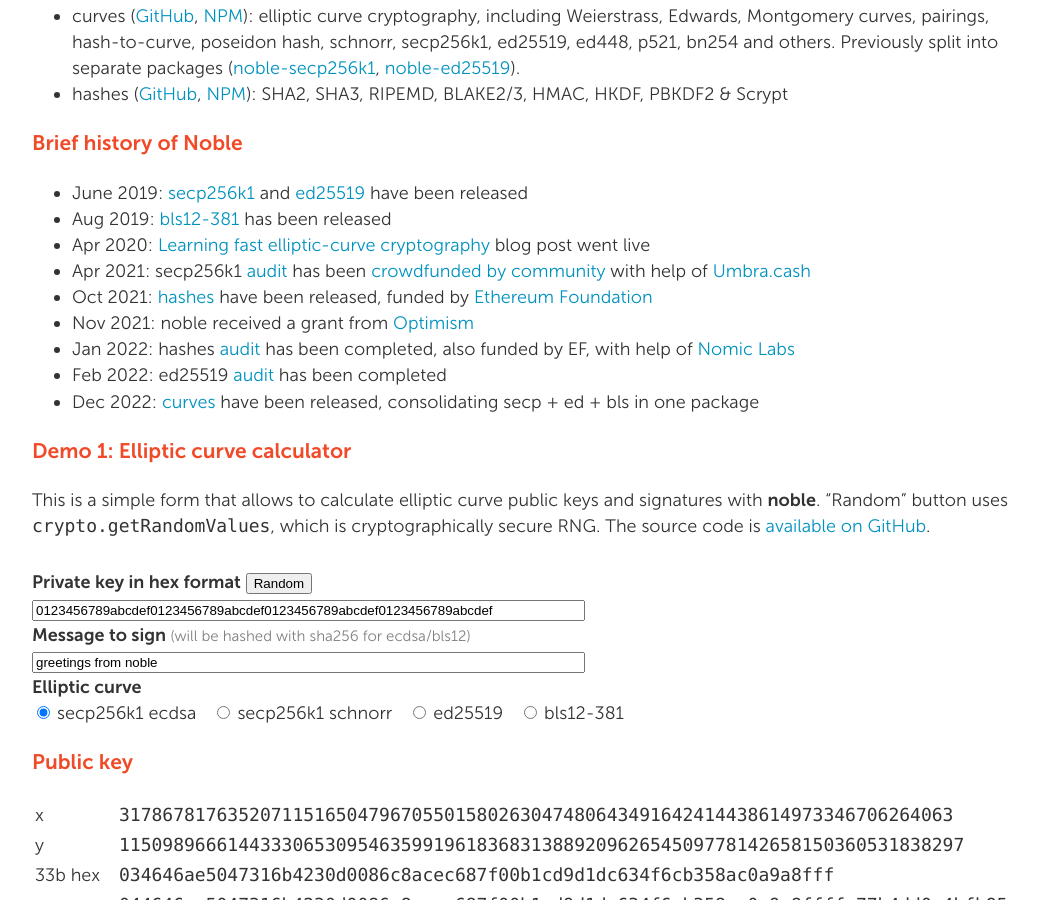
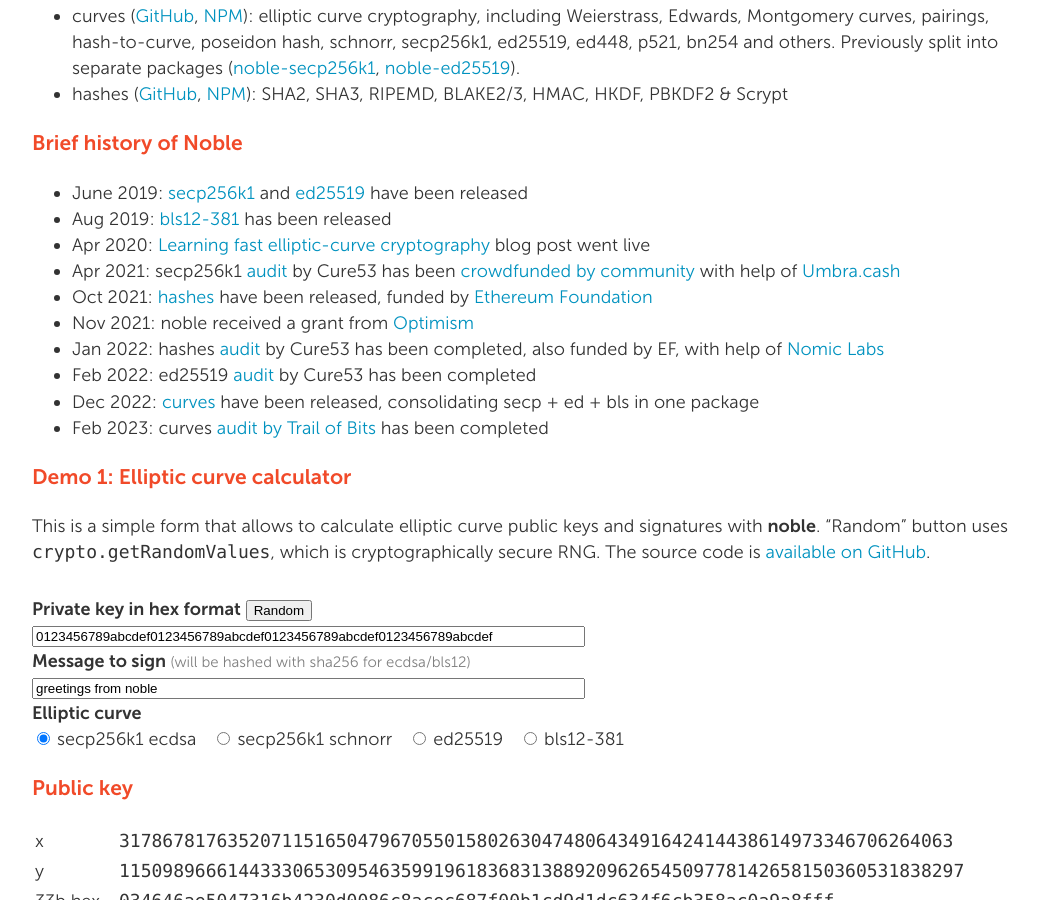
Before and after one commit to yanguly/paulmillr.github.io, a Jekyll site: the page built from noble/index.html, in a window 1280 px wide and 900 px high, scrolled down 570 px. Shown: the whole window, without its empty margins (118-1156 px from the left). Built offline with Jekyll 4.4.1, drawn with Linux system fonts in a browser that asks for light colours.

Commit message:
noble upd

```diff
--- a/noble/index.html
+++ b/noble/index.html
@@ -30,12 +30,13 @@
       <li>June 2019: <a href="https://github.com/paulmillr/noble-secp256k1/commit/d544593">secp256k1</a> and <a href="https://github.com/paulmillr/noble-ed25519/commit/36ded8a">ed25519</a> have been released</li>
       <li>Aug 2019: <a href="https://github.com/paulmillr/noble-bls12-381/commit/d25ed4d">bls12-381</a> has been released</li>
       <li>Apr 2020: <a href="/posts/noble-secp256k1-fast-ecc/">Learning fast elliptic-curve cryptography</a> blog post went live</li>
-      <li>Apr 2021: secp256k1 <a href="https://cure53.de/pentest-report_noble-lib.pdf">audit</a> has been <a href="https://gitcoin.co/grants/2451/audit-of-noble-secp256k1-cryptographic-library">crowdfunded by community</a> with help of <a href="https://umbra.cash">Umbra.cash</a></li>
+      <li>Apr 2021: secp256k1 <a href="https://cure53.de/pentest-report_noble-lib.pdf">audit</a> by Cure53 has been <a href="https://gitcoin.co/grants/2451/audit-of-noble-secp256k1-cryptographic-library">crowdfunded by community</a> with help of <a href="https://umbra.cash">Umbra.cash</a></li>
       <li>Oct 2021: <a href="https://github.com/paulmillr/noble-hashes">hashes</a> have been released, funded by <a href="https://ethereum.org/en/">Ethereum Foundation</a></li>
       <li>Nov 2021: noble received a grant from <a href="https://www.optimism.io">Optimism</a></li>
-      <li>Jan 2022: hashes <a href="https://cure53.de/pentest-report_hashing-libs.pdf">audit</a> has been completed, also funded by EF, with help of <a href="https://nomiclabs.io">Nomic Labs</a></li>
-      <li>Feb 2022: ed25519 <a href="https://cure53.de/pentest-report_ed25519.pdf">audit</a> has been completed</li>
+      <li>Jan 2022: hashes <a href="https://cure53.de/pentest-report_hashing-libs.pdf">audit</a> by Cure53 has been completed, also funded by EF, with help of <a href="https://nomiclabs.io">Nomic Labs</a></li>
+      <li>Feb 2022: ed25519 <a href="https://cure53.de/pentest-report_ed25519.pdf">audit</a> by Cure53 has been completed</li>
       <li>Dec 2022: <a href="https://github.com/paulmillr/noble-curves">curves</a> have been released, consolidating secp + ed + bls in one package</li>
+      <li>Feb 2023: curves <a href="https://github.com/trailofbits/publications/blob/master/reviews/2023-01-ryanshea-noblecurveslibrary-securityreview.pdf">audit by Trail of Bits</a> has been completed</li>
     </ul>
   </section>
   <h3>Demo 1: Elliptic curve calculator</h3>
```
